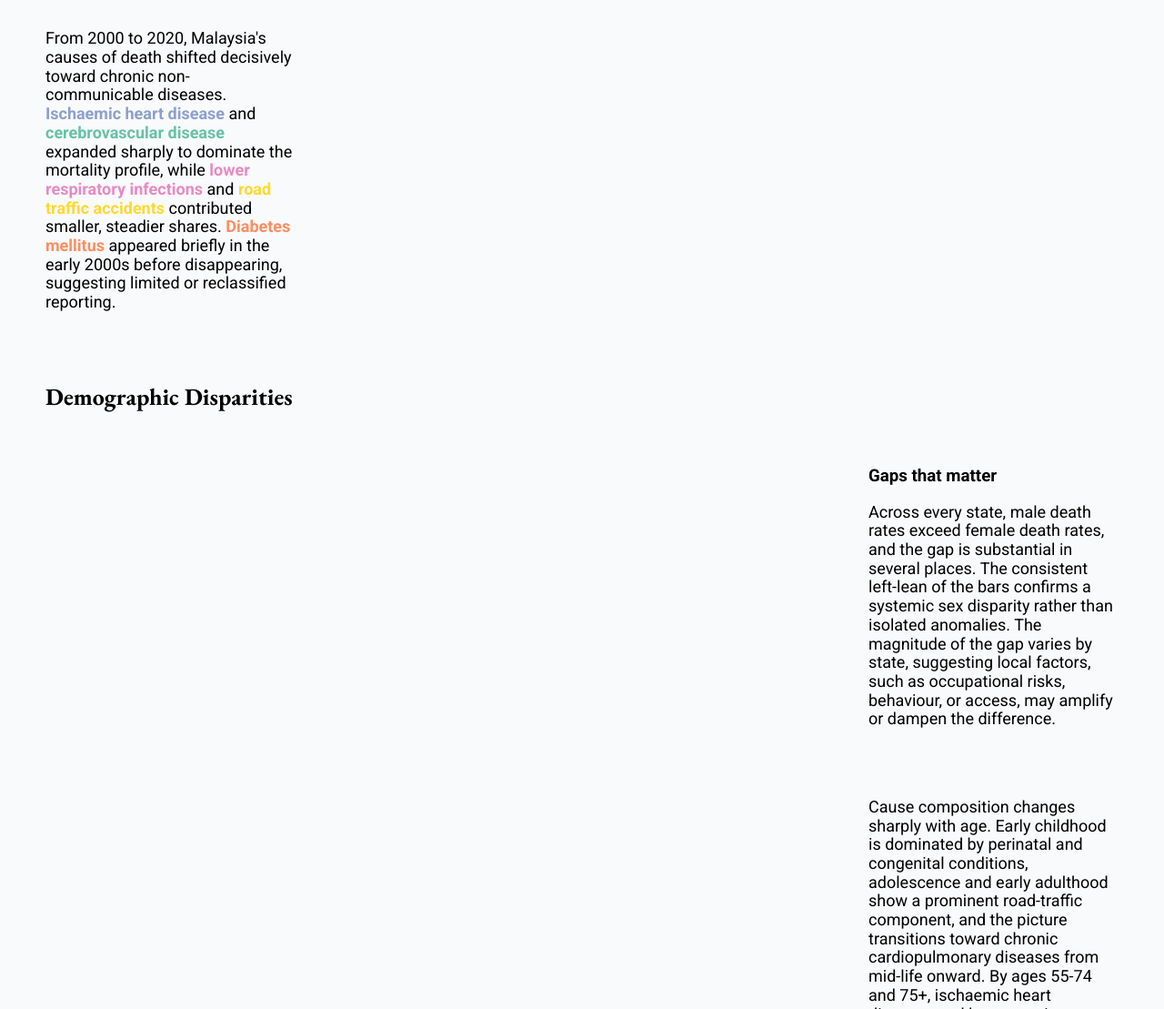
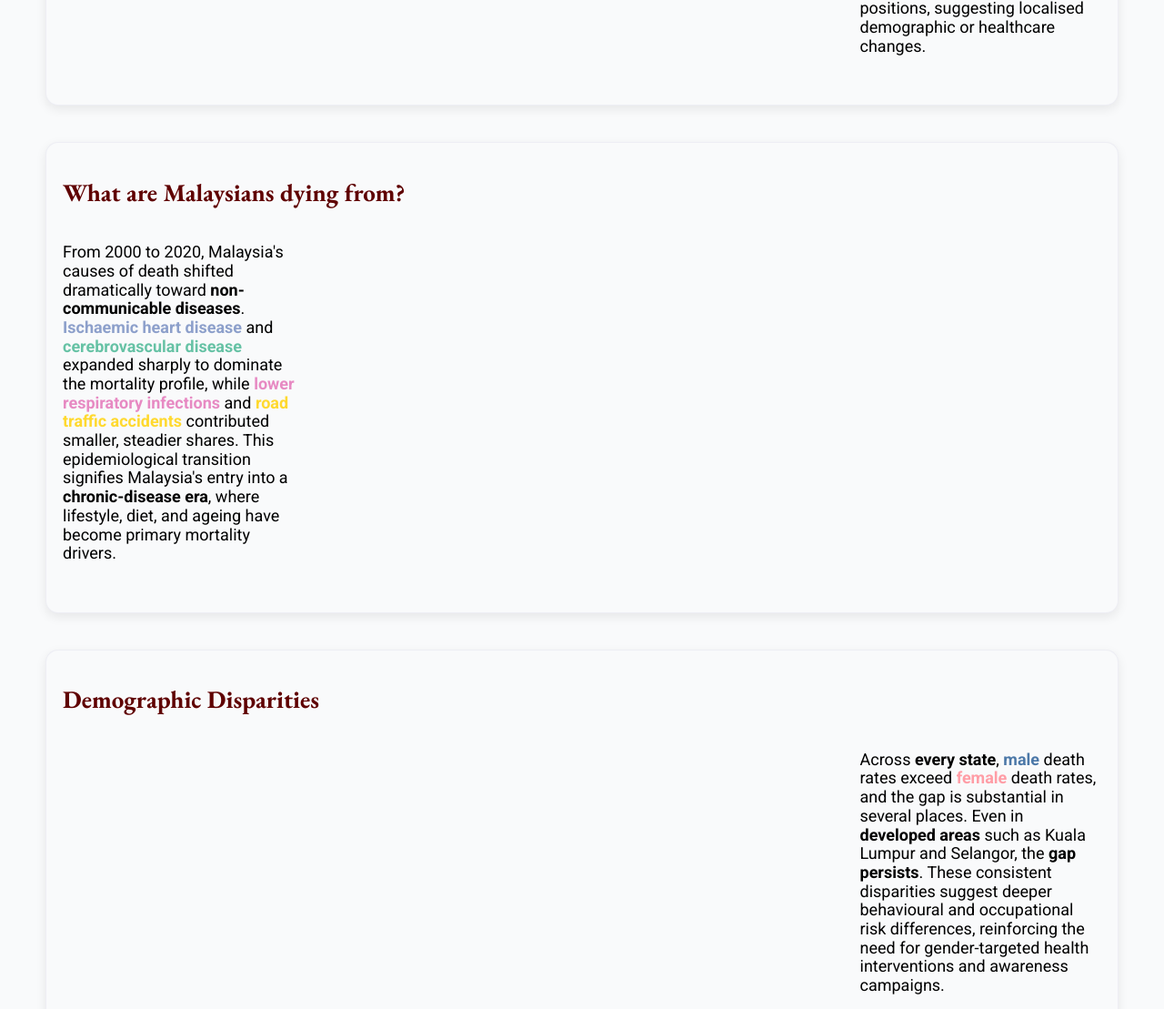
Before and after one commit to suetyeehebe/FIT3179_DataVisualisation2, a plain HTML site: page index.html in a window 1280 px wide. Shown: the part 1691-2800 px from the top of the page at 91% size. Drawn offline with nearby package versions, Linux system fonts and the light colour scheme; a script that the page names is missing.

Commit message:
update html and css

```diff
--- a/css/style.css
+++ b/css/style.css
@@ -8,12 +8,16 @@ body {
 
 h1{
     font-family: 'EB Garamond';
-    font-size: 36px;
+    font-size: 37px;
+    color: #5f0000;
+    font-weight: bold;
 }
 
 h2{
     font-family: 'EB Garamond';
-    font-size: 26px;
+    font-size: 27px;
+    color: #5f0000;
+    font-weight: bold;
 }
 
 p{
@@ -37,7 +41,34 @@ p{
 }
 
 .pure-g {
-    margin-bottom: 40px;
+    margin-bottom: 20px;
+}
+
+.card {
+  position: relative;
+  background: #f9fafb;
+  border-radius: 14px;
+  box-shadow: 0 4px 12px rgba(0, 0, 0, 0.08);
+  max-width: 1250px;
+  border: 1px solid rgba(108, 103, 163, 0.08);
+  transition: all 0.3s ease;
+  height: auto;
+  padding:16px 18px;
+  min-height: fit-content;
+  margin-bottom:40px;
+}
+
+.card:hover{
+  transform: translateY(-3px);
+  box-shadow: 0 12px 28px rgba(138, 110, 110, 0.7);
+  border-color: #d7dde4;
+}
+
+.vcenter-col{
+  display: flex;
+  flex-direction: column;
+  justify-content: center;  /* vertical center */
+
 }
 
 .small-font {
@@ -50,6 +81,30 @@ p{
 
 .pad-left{
     padding-left: 20px;
+}
+
+.traffic_text{
+    color: #d67195;
+}
+
+.cop_text{
+    color: #88d27a;
+}
+
+.lr_text{
+    color: #79706e;
+}
+
+.ihd_text{
+    color: #83bcb6;
+}
+
+.male_text{
+    color: #4C78A8;
+}
+
+.female_text{
+    color: #FF9DA6;
 }
 
 .cereb_text{
@@ -76,10 +131,6 @@ p{
     color: #ffd92f;
 }
 
-/* "#BBBBBB", "#4269d0", "#BBBBBB", "#BBBBBB",
-    "#efb118", "#BBBBBB", "#ff725c", "#BBBBBB",
-    "#6cc5b0", "#ff8ab7", "#a463f2", "#3ca951",
-    "#BBBBBB", "#9c6b4e","#BBBBBB", "#97bbf5" */
 .perak_text{
     color: #6cc5b0;
 }
@@ -120,7 +171,7 @@ p{
 .kpis {margin-top: 10px; margin-bottom: 24px;}
 .kpis .pure-u-1-3 {padding-left:0; padding-right:0;}
 .kpi-tile{
-  background: #ffffff;
+  background: #f9fafb;
   border: 1px solid #e5e7eb;
   border-radius: 10px;
   padding: 14px 16px;
@@ -142,10 +193,10 @@ p{
 .kpi-footnote{
   margin-top: 6px;
   font-size: 12px;
-  color: #7e838d;
+  color: #7e838dd7;
 }
 
-.demographics .pure-u-1-1 { margin-bottom: 20px;}
+.demographics { margin-top: 40px;}
 /* Text Alignment in HTML */
 
 #l-align {
@@ -159,8 +210,3 @@ p{
 #r-align {
     text-align: right;
 }
-
-/* add space when one .vis-container follows another */
-.vis-container + .vis-container {
-  margin-top: 24px;   /* tweak to your liking */
-}
--- a/index.html
+++ b/index.html
@@ -32,7 +32,7 @@
     </div>
     <!-- end pure grid group -->
 
-
+    <section class="card">
         <!-- pure grid group -->
     <div class="pure-g">
       <div class="pure-u-1-1">
@@ -71,7 +71,10 @@
       </div>
     </div>
     <!-- end pure grid group -->
+    </section>
 
+
+    <section class="card">
             <!-- pure grid group -->
         <div class="pure-g">
             <div class="pure-u-1-1">
@@ -95,7 +98,9 @@
 
         </div>
         <!-- end pure grid group -->
+    </section>
 
+    <section class="card">
         <!-- pure grid group -->
         <div class="pure-g">
             <div class="pure-u-1-1">
@@ -117,7 +122,10 @@
 
         </div>
         <!-- end pure grid group -->
+    </section>
 
+
+    <section class="card">
         <!-- pure grid group -->
         <div class="pure-g">
             <div class="pure-u-1-1">
@@ -126,10 +134,10 @@
 
             <div class="pure-u-1-4">
                 <p class="pad-right">
-                From 2000 to 2020, Malaysia's causes of death shifted decisively toward chronic non-communicable diseases.
+                    From 2000 to 2020, Malaysia's causes of death shifted dramatically toward <span class="bold">non-communicable diseases</span>.
                     <span class="bold heart_text">Ischaemic heart disease</span> and <span class="bold cereb_text">cerebrovascular disease</span> expanded sharply to dominate the mortality
                     profile, while <span class="bold resp_text">lower respiratory infections</span> and <span class="bold accident_text">road traffic accidents</span> contributed smaller, steadier shares.
-                <span class="bold diabetes_text">Diabetes mellitus</span> appeared briefly in the early 2000s before disappearing, suggesting limited or reclassified reporting.
+                    This epidemiological transition signifies Malaysia's entry into a <span class="bold">chronic-disease era</span>, where lifestyle, diet, and ageing have become primary mortality drivers.
                 </p>
             </div>
 
@@ -138,9 +146,11 @@
             </div>
         </div>
         <!-- end pure grid group -->
+    </section>
 
+    <section class="card">
         <!-- pure grid group -->
-    <div class="pure-g demographics">
+        <div class="pure-g">
             <div class="pure-u-1-1">
                 <h2>Demographic Disparities</h2>
             </div>
@@ -149,13 +159,11 @@
                 <div id="visDiverging" class="vis-container"></div>
             </div>
 
-        <div id = "l-align" class="pure-u-1-4">
-            <h3 class="pad-left">Gaps that matter</h3>
+            <div id = "l-align" class="pure-u-1-4 vcenter-col">
                 <p class="pad-left">
-                Across every state, male death rates exceed female death rates, and the gap is substantial in several places.
-                The consistent left-lean of the bars confirms a systemic sex disparity rather than isolated anomalies. The
-                magnitude of the gap varies by state, suggesting local factors, such as occupational risks, behaviour, or access,
-                may amplify or dampen the difference.
+                    Across <span class="bold">every state</span>, <span class="bold male_text">male</span> death rates exceed <span class="bold female_text">female</span> death rates, and the gap is substantial in several places.
+                    Even in <span class="bold">developed areas</span> such as Kuala Lumpur and Selangor, the <span class="bold">gap persists</span>.
+                    These consistent disparities suggest deeper behavioural and occupational risk differences, reinforcing the need for gender-targeted health interventions and awareness campaigns.
                 </p>
             </div>
 
@@ -165,15 +173,16 @@
             <div class="pure-u-3-4">
                 <div id="visAgeCause" class="vis-container"></div>
             </div>
-        <div class="pure-u-1-4">
+            <div class="pure-u-1-4 vcenter-col">
                 <p class="pad-left">
-                Cause composition changes sharply with age. Early childhood is dominated by perinatal and congenital conditions,
-                adolescence and early adulthood show a prominent road-traffic component, and the picture transitions toward chronic
-                cardiopulmonary diseases from mid-life onward. By ages 55-74 and 75+, ischaemic heart diseases and lower respiratory infections account for the largest shares, with chronic obstructive pulmonary disease increasingly visible in the oldest group.
+                    Cause composition changes sharply with age. <span class="bold">Early childhood</span> deaths are dominated by <span class="bold">perinatal and congenital conditions</span>,
+                    <span class="bold">adolescence and early adulthood</span> are driven by <span class="bold traffic_text">road traffic accidents</span>, and the picture transitions toward <span class="bold">chronic diseases</span> from <span class="bold">mid-life onward</span>.
+                    By ages <span class="bold">55-74</span> and <span class="bold">75+</span>, <span class="bold ihd_text">ischaemic heart diseases</span> and <span class="bold lr_text">lower respiratory infections</span> account for the largest shares, with <span class="bold cop_text">chronic obstructive pulmonary disease</span> increasingly visible in the oldest group.
                 </p>
             </div>
         </div>
         <!-- end pure grid group -->
+    </section>
 
     <div class="pure-g">
       <div class="pure-u-1-1 small-font">
```
Lines whose indentation alone changed are shown as unchanged.
